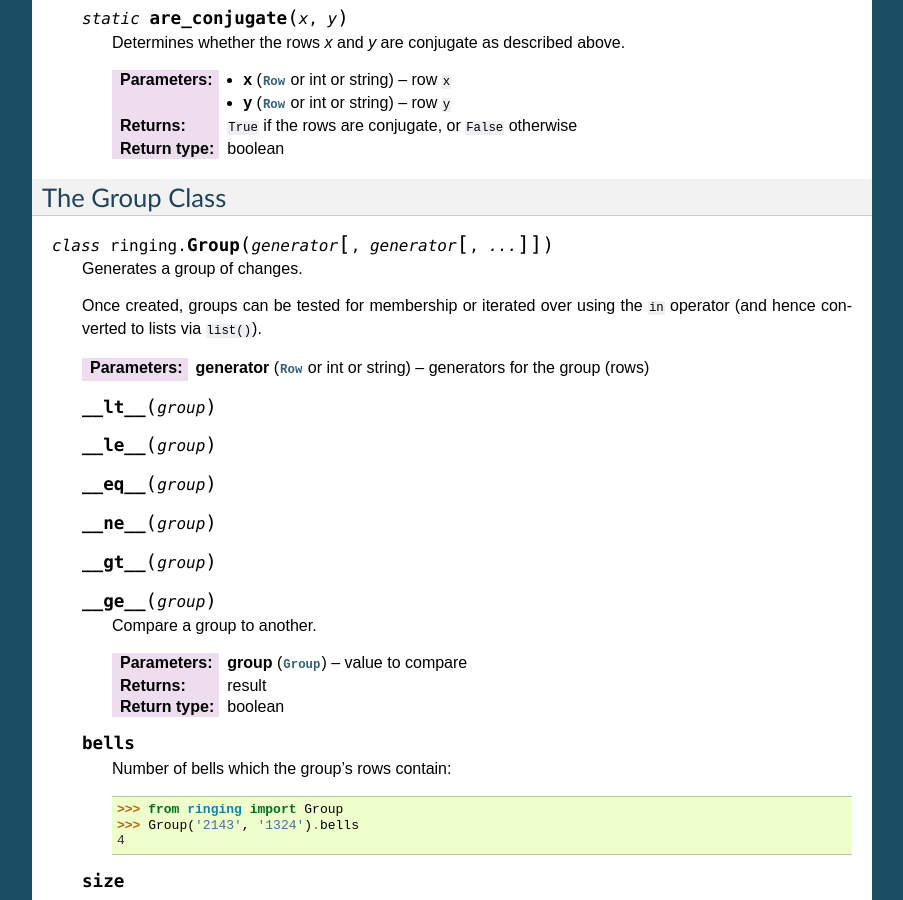
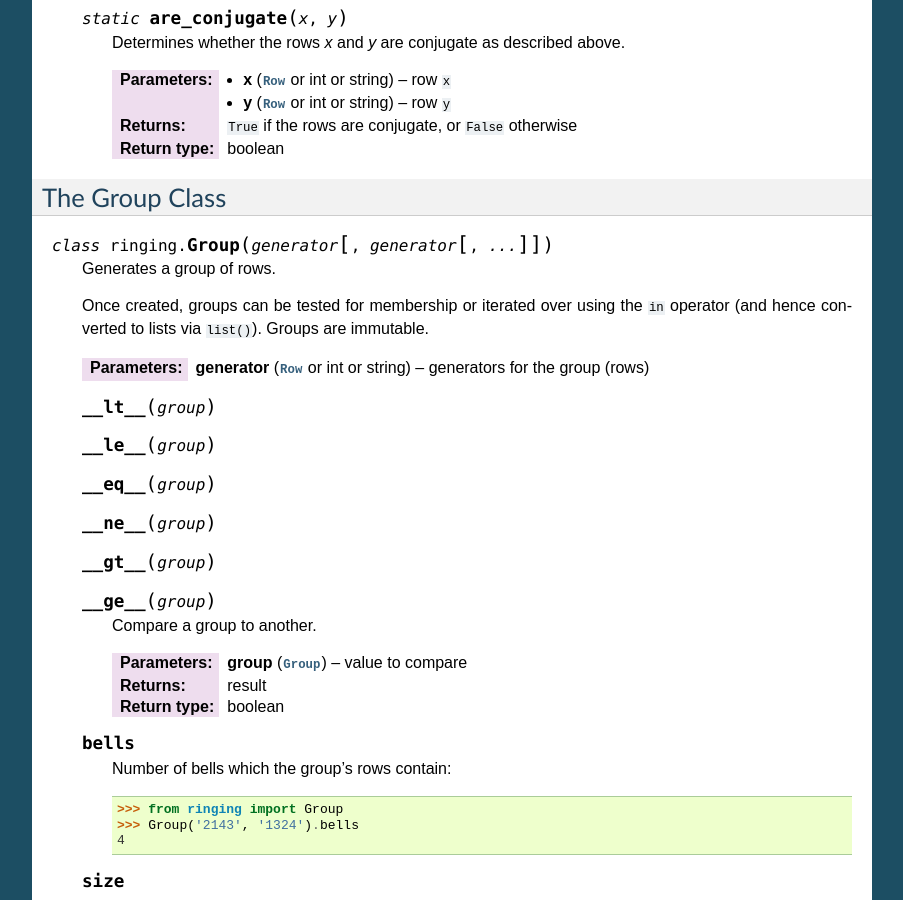
Before and after one commit to ringing-lib/ringing-lib-python, a Sphinx documentation site: the page built from docs/source/classes/row.rst, in a window 1280 px wide and 900 px high, scrolled down 6917 px. Shown: the whole window, without its empty margins (198-1101 px from the left). Built offline with Sphinx 7.4.7, drawn with Linux system fonts in a browser that asks for light colours.

Commit message:
Trivial documentation tweaks
[ci skip]

```diff
--- a/docs/source/classes/row.rst
+++ b/docs/source/classes/row.rst
@@ -413,10 +413,11 @@ The Group Class
 
 .. class:: Group(generator[, generator[, ...]])
 
-   Generates a group of changes.
+   Generates a group of rows.
 
    Once created, groups can be tested for membership or iterated over using the
    ``in`` operator (and hence converted to lists via ``list()``).
+   Groups are immutable.
 
    :param generator: generators for the group (rows)
    :type generator: :class:`Row` or int or string
```
